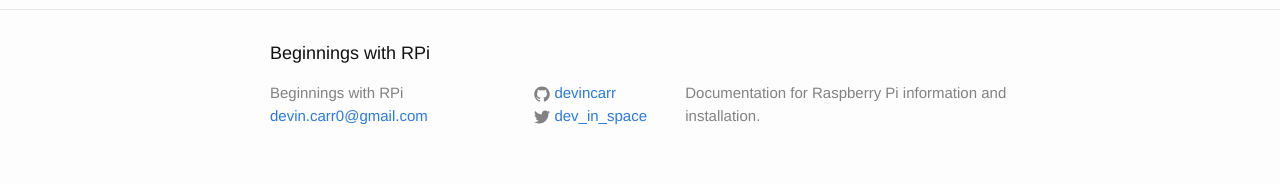
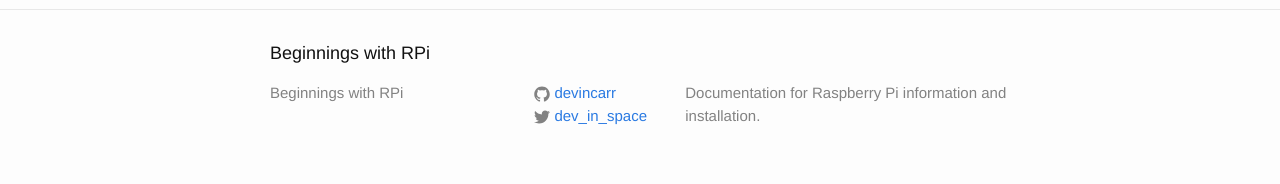
Before and after one commit to DevinCarr/rpi, a Jekyll site: the page built from beginnings.md, in a window 1280 px wide. Shown: the part 1498-1682 px from the top of the page. Built offline with Jekyll 4.4.1, drawn with Linux system fonts in a browser that asks for light colours.

Commit message:
Update _config.yml

```diff
--- a/_config.yml
+++ b/_config.yml
@@ -1,6 +1,5 @@
 # Site settings
 title: Beginnings with RPi
-email: devin.carr0@gmail.com
 description: > # this means to ignore newlines until "baseurl:"
   Documentation for Raspberry Pi information and installation.
 baseurl: "/rpi" # the subpath of your site, e.g. /blog/
```
